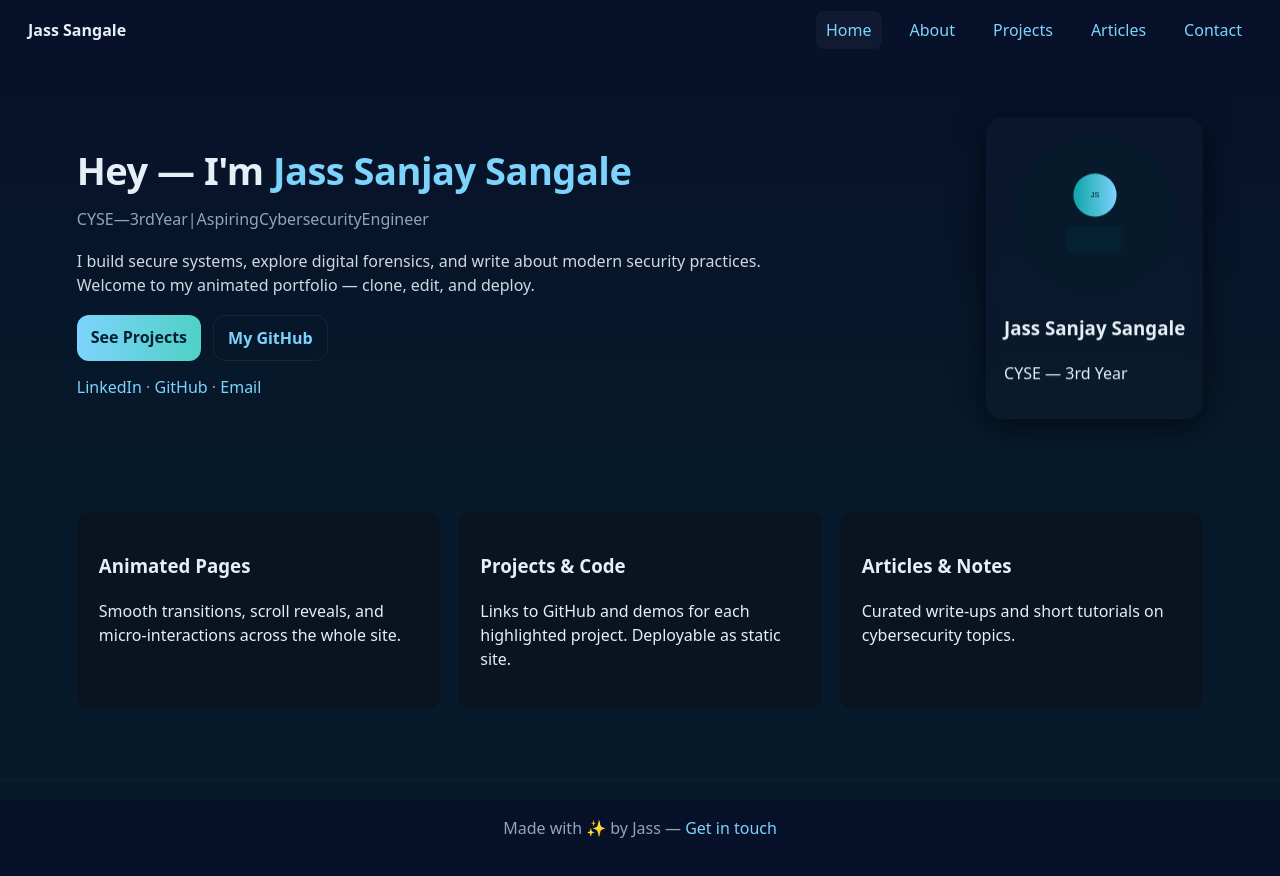
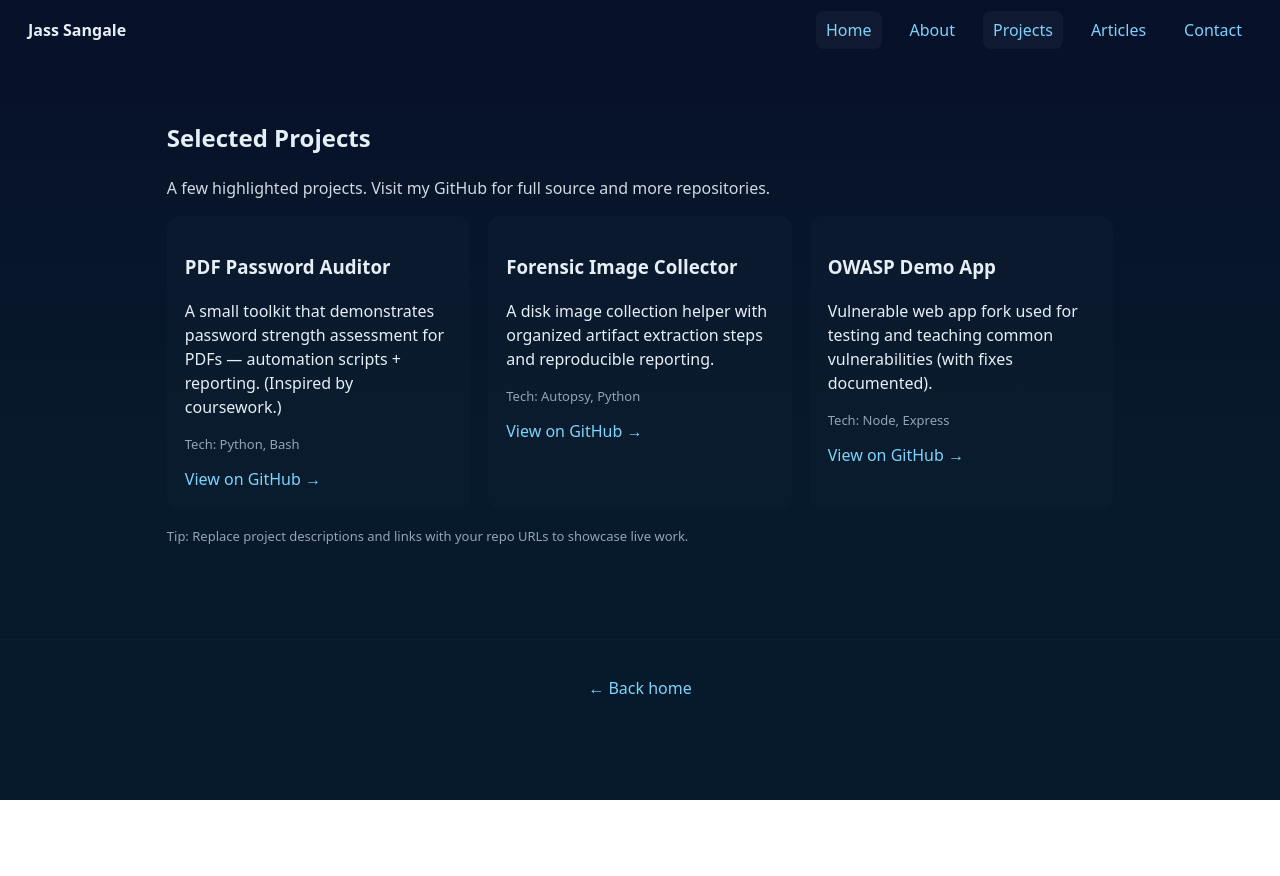
Before and after one commit to JassSangale/jass-portfolio, a plain HTML site: page Jazz/index.html in a window 1280 px wide. After the commit the page ends 800 px from the top, so only its background shows below. Drawn offline with Linux system fonts and the light colour scheme.

Commit message:
Update index.html

```diff
--- a/Jazz/index.html
+++ b/Jazz/index.html
@@ -1,71 +1,53 @@
 <!doctype html>
 <html lang="en">
 <head>
-<meta charset="utf-8" />
-<meta name="viewport" content="width=device-width,initial-scale=1" />
-<title>Jass Sangale — Portfolio</title>
-<link rel="icon" href="assets/favicon.svg">
-<link rel="stylesheet" href="styles.css">
+  <meta charset="utf-8" />
+  <meta name="viewport" content="width=device-width,initial-scale=1" />
+  <title>Projects — Jass Sangale</title>
+  <link rel="stylesheet" href="styles.css">
 </head>
-<body>
-<nav class="nav">
+<body class="fade-in">
+<nav class="nav" role="navigation">
   <div class="brand" onclick="goHome()">Jass Sangale</div>
   <ul class="nav-links">
     <li><a href="index.html">Home</a></li>
     <li><a href="about.html">About</a></li>
-    <li><a href="projects.html">Projects</a></li>
+    <li><a href="projects.html" class="active">Projects</a></li>
     <li><a href="articles.html">Articles</a></li>
     <li><a href="contact.html">Contact</a></li>
   </ul>
-  <button class="menu-btn" onclick="toggleMenu()">☰</button>
 </nav>
 
-<header class="hero">
-  <div class="hero-left">
-    <h1 class="title">Hey — I'm <span class="accent">Jass Sanjay Sangale</span></h1>
-    <p class="subtitle">CYSE — 3rd Year | Aspiring Cybersecurity Engineer</p>
-    <p class="lead">I build secure systems, explore digital forensics, and write about modern security practices. Welcome to my animated portfolio — clone, edit, and deploy.</p>
-    <div class="cta-row">
-      <a class="btn" href="projects.html">See Projects</a>
-      <a class="btn ghost" href="https://github.com/JassSangale" target="_blank" rel="noopener">My GitHub</a>
-    </div>
-    <div class="socials">
-      <a href="https://in.linkedin.com/in/jass-sangale-3a342128b" target="_blank">LinkedIn</a> ·
-      <a href="https://github.com/JassSangale" target="_blank">GitHub</a> ·
-      <a href="mailto:jass.18162@sakec.ac.in">Email</a>
-    </div>
+<main class="container">
+  <h2 class="accent-gradient">Selected Projects</h2>
+  <p class="lead">A few highlighted projects. Visit my GitHub for full source and more repositories.</p>
+
+  <div class="grid projects-grid">
+    <article class="project-card reveal">
+      <h3>PDF Password Auditor</h3>
+      <p>A small toolkit that demonstrates password strength assessment for PDFs — automation scripts + reporting. (Inspired by coursework.)</p>
+      <div class="meta">Tech: Python, Bash</div>
+      <a class="card-link" href="https://github.com/JassSangale" target="_blank">View on GitHub →</a>
+    </article>
+    <article class="project-card reveal">
+      <h3>Forensic Image Collector</h3>
+      <p>A disk image collection helper with organized artifact extraction steps and reproducible reporting.</p>
+      <div class="meta">Tech: Autopsy, Python</div>
+      <a class="card-link" href="https://github.com/JassSangale" target="_blank">View on GitHub →</a>
+    </article>
+    <article class="project-card reveal">
+      <h3>OWASP Demo App</h3>
+      <p>Vulnerable web app fork used for testing and teaching common vulnerabilities (with fixes documented).</p>
+      <div class="meta">Tech: Node, Express</div>
+      <a class="card-link" href="https://github.com/JassSangale" target="_blank">View on GitHub →</a>
+    </article>
   </div>
-  <div class="hero-right">
-    <div class="card floating">
-      <!-- SVG avatar -->
-      <img src="assets/avatar.svg" alt="Jass avatar" class="avatar">
-      <div class="card-info">
-        <h3>Jass Sanjay Sangale</h3>
-        <p>CYSE — 3rd Year</p>
-      </div>
-    </div>
-  </div>
-</header>
-
-<section class="features">
-  <article class="feature">
-    <h3>Animated Pages</h3>
-    <p>Smooth transitions, scroll reveals, and micro-interactions across the whole site.</p>
-  </article>
-  <article class="feature">
-    <h3>Projects & Code</h3>
-    <p>Links to GitHub and demos for each highlighted project. Deployable as static site.</p>
-  </article>
-  <article class="feature">
-    <h3>Articles & Notes</h3>
-    <p>Curated write-ups and short tutorials on cybersecurity topics.</p>
-  </article>
-</section>
+  <p class="note">Tip: Replace project descriptions and links with your repo URLs to showcase live work.</p>
+</main>
 
 <footer class="site-footer">
-  <p>Made with ✨ by Jass — <a href="contact.html">Get in touch</a></p>
+  <p><a href="index.html">← Back home</a></p>
 </footer>
-
 <script src="script.js"></script>
 </body>
 </html>
```
